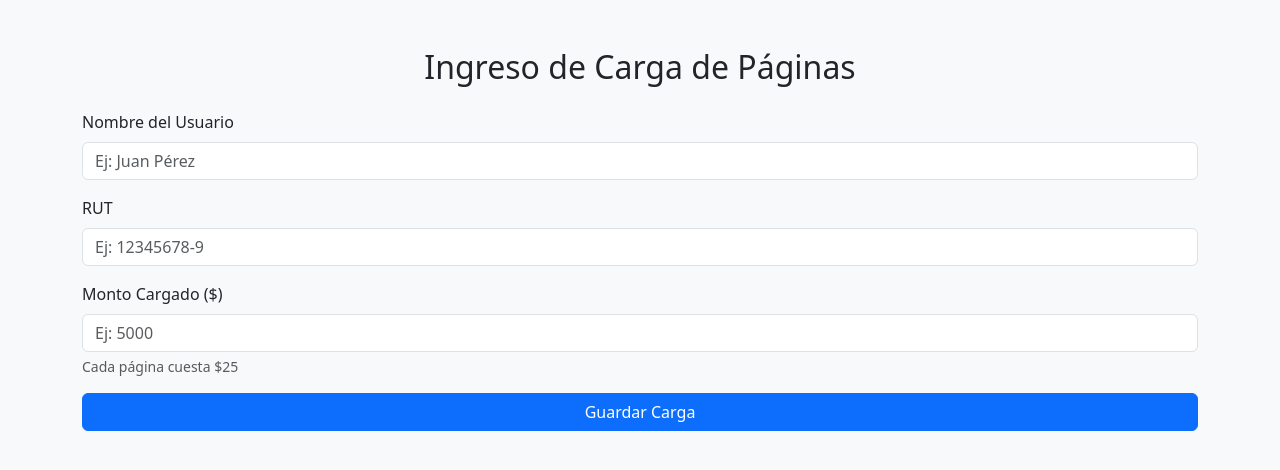
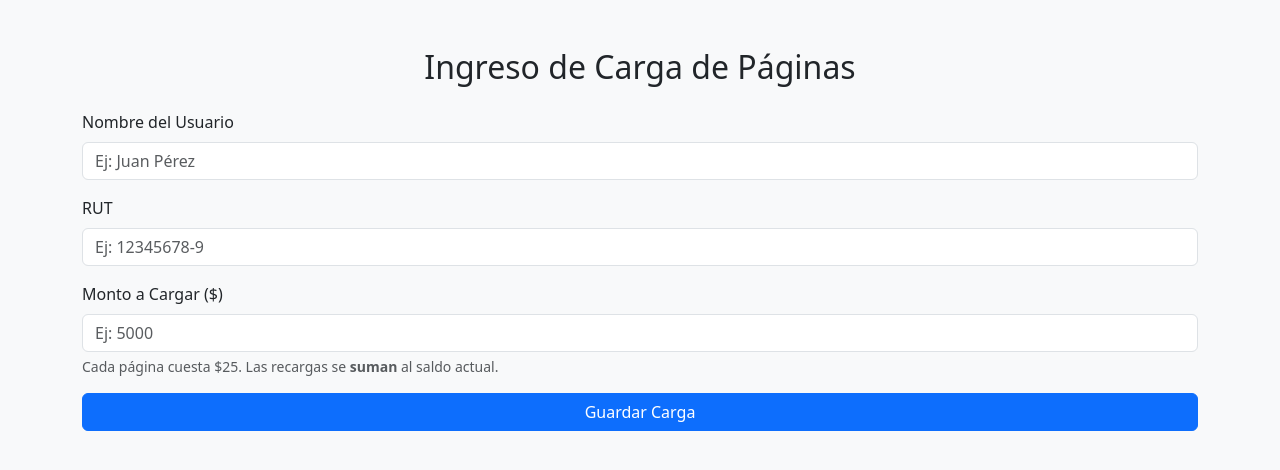
Before and after one commit to cybernovala/prepago, a Flask app: template templates/menu_admin.html in a window 1280 px wide. Shown: the top 470 px of the page. Run offline with Flask 3, Linux system fonts and the light colour scheme; the template is opened without the code that fills it, so the values that code supplies are empty.

Commit message:
Update menu_admin.html

```diff
--- a/templates/menu_admin.html
+++ b/templates/menu_admin.html
@@ -19,9 +19,11 @@
         <input type="text" class="form-control" id="rut" placeholder="Ej: 12345678-9" required>
       </div>
       <div class="mb-3">
-        <label for="monto" class="form-label">Monto Cargado ($)</label>
+        <label for="monto" class="form-label">Monto a Cargar ($)</label>
         <input type="number" class="form-control" id="monto" placeholder="Ej: 5000" required min="25" step="25">
-        <div class="form-text">Cada página cuesta $25</div>
+        <div class="form-text">
+          Cada página cuesta $25. Las recargas se <strong>suman</strong> al saldo actual.
+        </div>
       </div>
       <button type="submit" class="btn btn-primary w-100">Guardar Carga</button>
     </form>
@@ -42,7 +44,7 @@
         return;
       }
 
-      const paginas = Math.floor(monto / 25); // Cada página vale $25
+      const paginas = Math.floor(monto / 25); // Cada página cuesta $25
 
       try {
         const respuesta = await fetch(`${backendURL}/cargar_usuario`, {
@@ -54,7 +56,7 @@
         const data = await respuesta.json();
 
         if (respuesta.ok) {
-          alert(data.mensaje || 'Carga realizada con éxito.');
+          alert(data.mensaje || `Carga exitosa. Se sumaron ${paginas} páginas al usuario.`);
           e.target.reset();
         } else {
           alert(data.error || 'Error al realizar la carga.');
```
